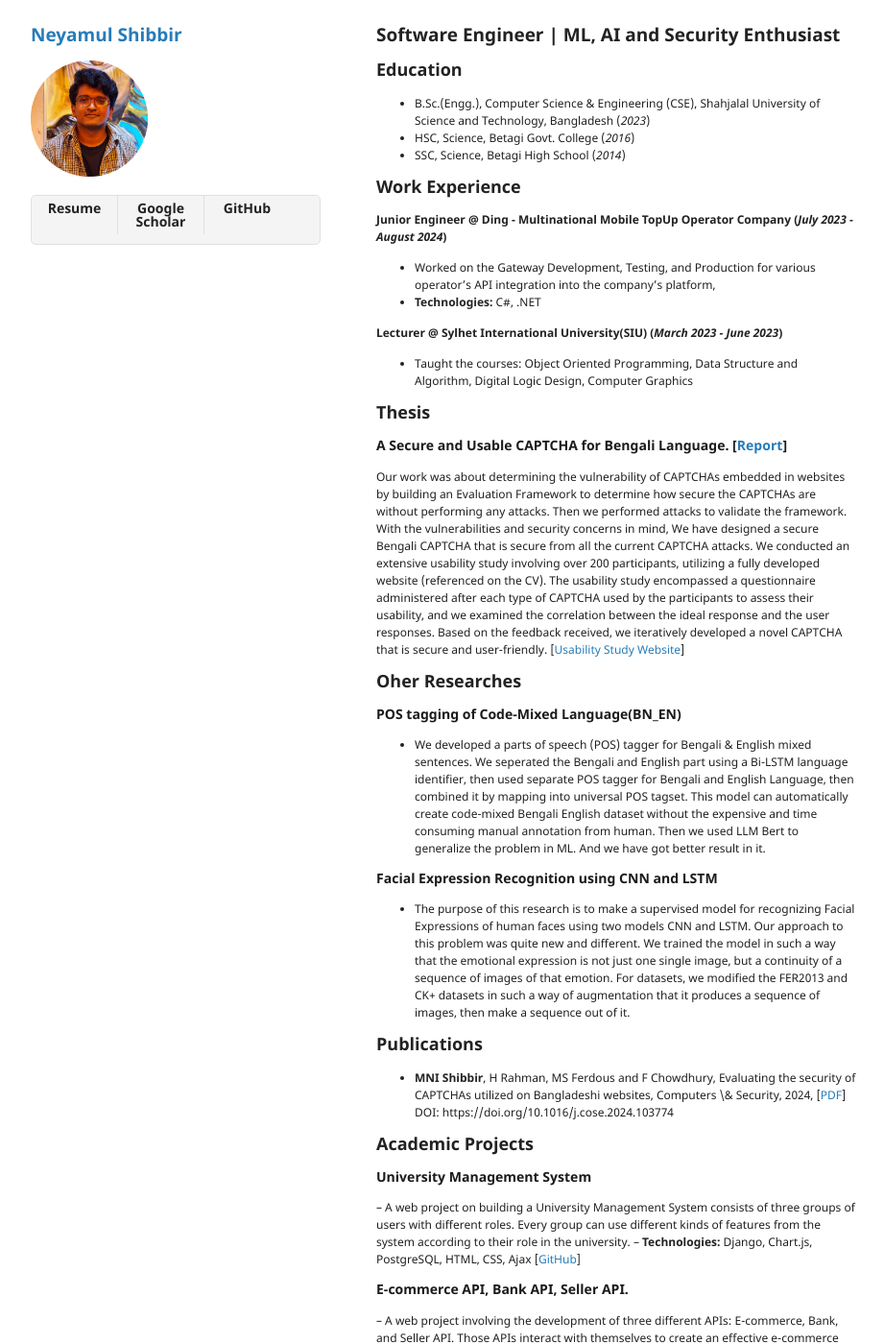
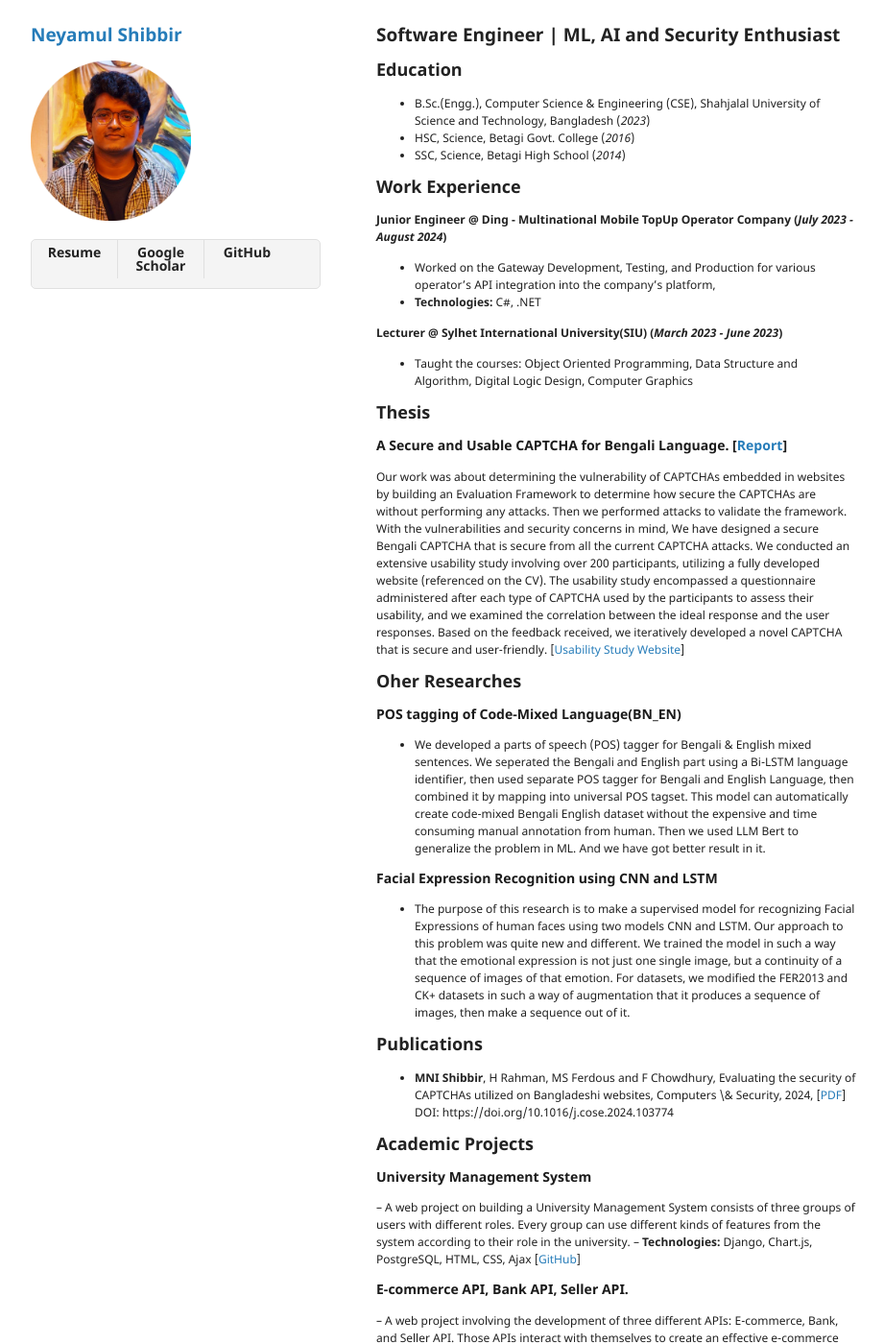
Before and after one commit to neyamul-sbr/neyamul.github.io, a Jekyll site: the page built from index.md, in a window 1280 px wide and 1400 px high. Shown: the whole window at 96% size, without its empty margins (178-1099 px from the left). Built offline with Jekyll 4.4.1, drawn with Linux system fonts in a browser that asks for light colours; our own code applies the rules of GitHub Pages for plain Markdown files; the repository's description, which GitHub fills in, is left out.

Commit message:
Update jekyll-theme-minimal.scss

```diff
--- a/_sass/jekyll-theme-minimal.scss
+++ b/_sass/jekyll-theme-minimal.scss
@@ -101,7 +101,7 @@ th {
 }
 
 img {
-  max-width:45%;
+  max-width:62%;
 }
 
 kbd {
```
